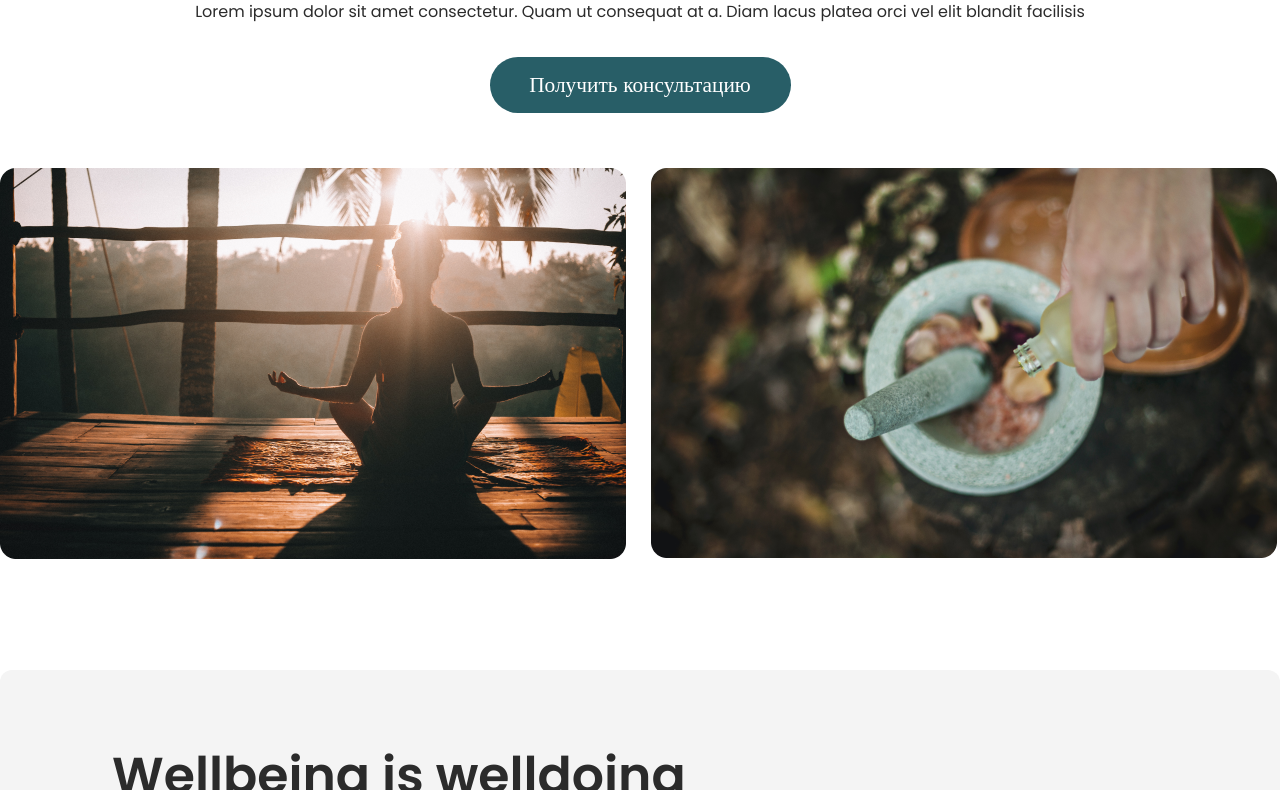
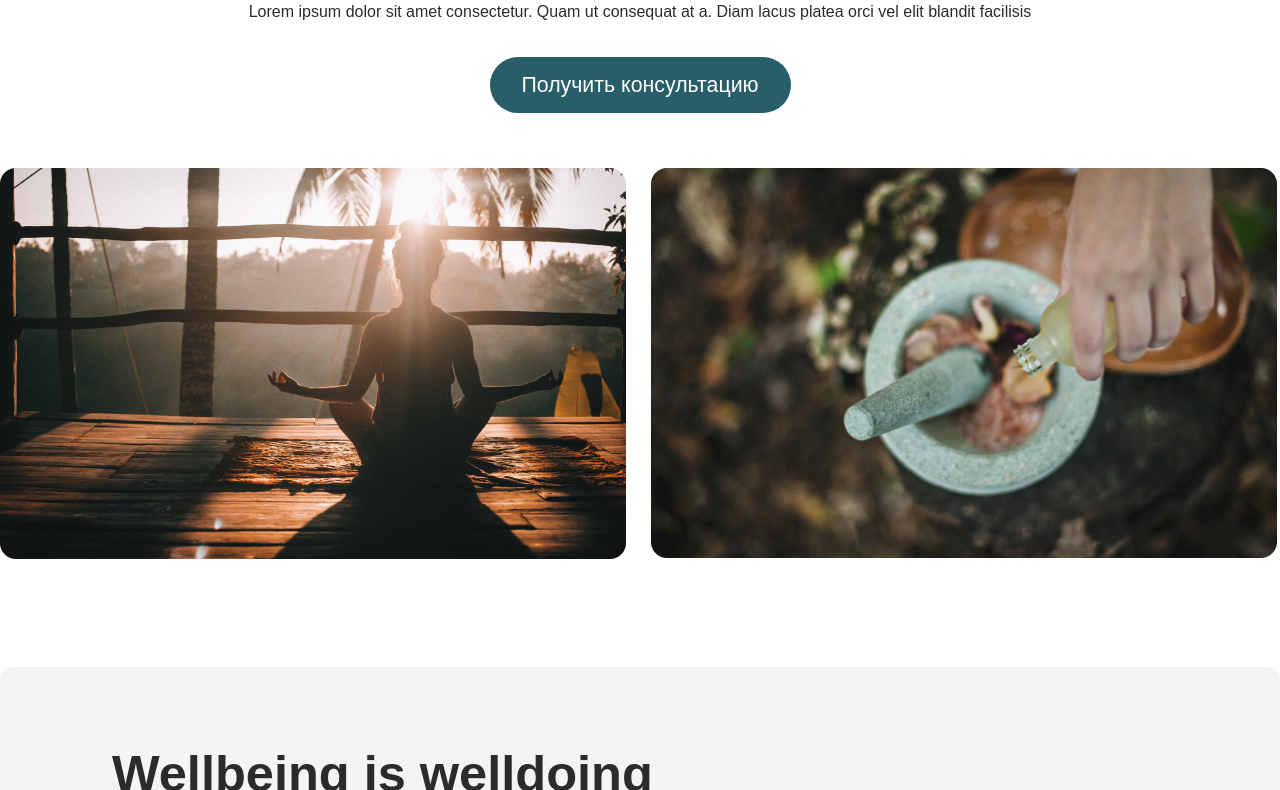
Before and after one commit to sudoexc/test-ecoaxl, a plain HTML site: page index.html in a window 1280 px wide. Shown: the part 169-959 px from the top of the page. Drawn offline with nearby package versions, Linux system fonts and the light colour scheme; files that its build step writes are made by us from their sources.

Commit message:
Update style.scss

```diff
--- a/sass/style.scss
+++ b/sass/style.scss
@@ -3,7 +3,9 @@
     box-sizing: border-box;
     margin: 0;
     padding: 0;
-    font-family: 'Poppins';
+    font-family: "Montserrat", sans-serif;
+    font-optical-sizing: auto;
+    font-style: normal;
 }
 
 .container {
```
